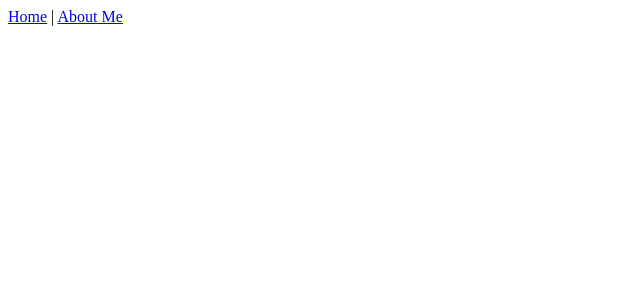
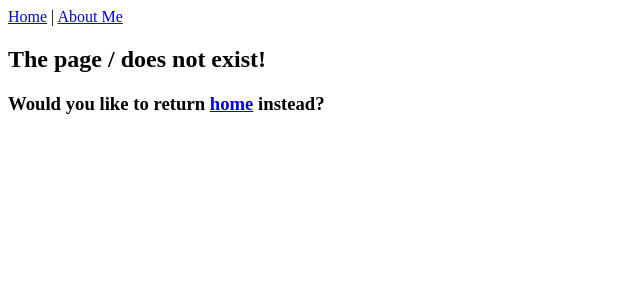
Before and after one commit to glenpogz36/React-Porfolio, a React app: page / in a window 1280 px wide. Shown: the top 300 px of the page, without its empty margins (0-640 px from the left). Built offline with nearby package versions, Linux system fonts and the light colour scheme.

Commit message:
imported error msg

```diff
--- a/src/components/App.jsx
+++ b/src/components/App.jsx
@@ -1,12 +1,17 @@
 import React from 'react';
 import Header from './Header';
+import { Switch, Route } from 'react-router-dom';
+import Error404 from './Error404';
 
 
 function App() {
     return (
         <div>
             <Header />
+            <Switch>
 
+                <Route component={Error404} />
+            </Switch>
         </div>
     );
 }
--- a/src/components/Error404.jsx
+++ b/src/components/Error404.jsx
@@ -0,0 +1,18 @@
+import React from 'react';
+import PropTypes from 'prop-types';
+import { Link } from 'react-router-dom';
+
+function Error404(props) {
+    return (
+        <div>
+            <h2>The page {props.location.pathname} does not exist!</h2>
+            <h3>Would you like to return <Link to="/">home</Link> instead?</h3>
+        </div>
+    );
+}
+
+Error404.propTypes = {
+    location: PropTypes.object
+};
+
+export default Error404;
```
